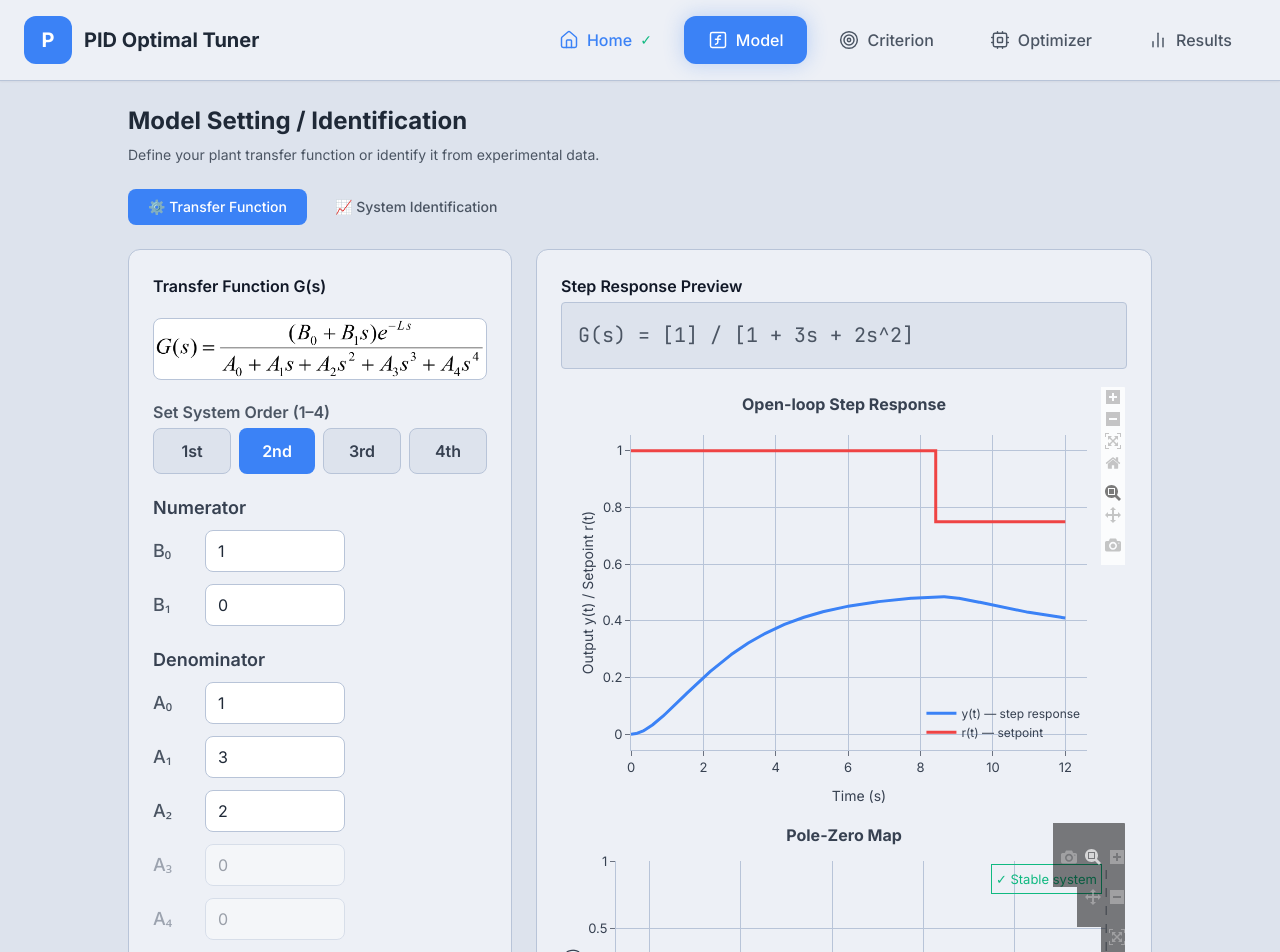
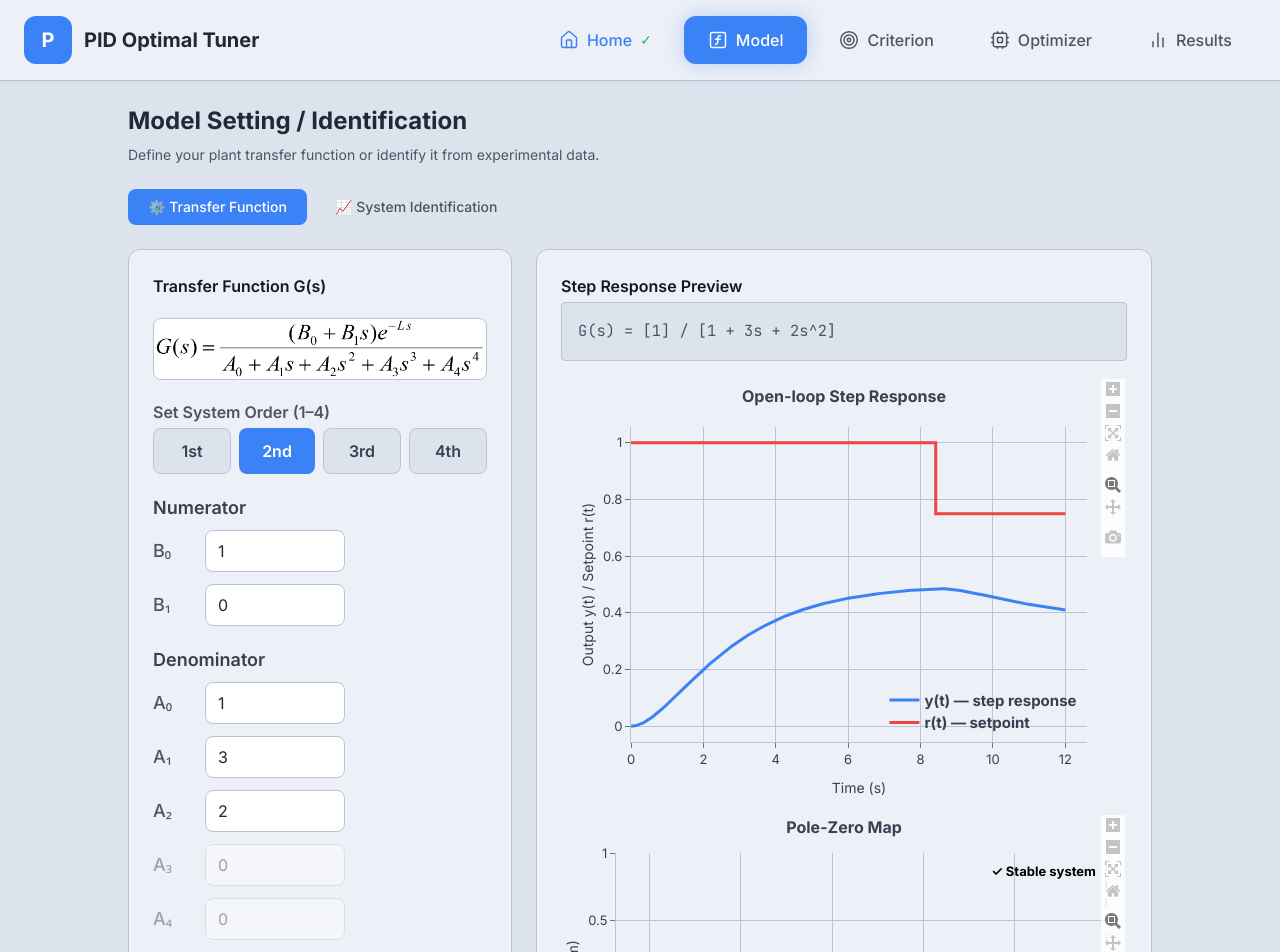
Before and after one commit to romasevych-yuriy/PID_Optimal_Tuner, a React (Vite) app: page /#/model in a window 1280 px wide. Shown: the top 952 px of the page. Built offline with nearby package versions, Linux system fonts and the light colour scheme.

Commit message:
ui: smaller G(s), filled stability label, PZ modebar, bold+bigger legends

```diff
--- a/src/pages/ModelPage.jsx
+++ b/src/pages/ModelPage.jsx
@@ -287,7 +287,7 @@ export default function ModelPage() {
           {/* Preview */}
           <div className="card flex-1 min-w-0">
             <h2 className="font-semibold text-gray-900 mb-1">Step Response Preview</h2>
-            <div className="text-gray-600 text-xl mb-4 font-mono border border-dark-border rounded p-4 bg-dark-bg leading-relaxed">
+            <div className="text-gray-600 mb-4 font-mono border border-dark-border rounded p-4 bg-dark-bg leading-relaxed" style={{ fontSize: '0.96rem' }}>
               G(s) = [{numStr}] / [{denStr}]{delay > 0 ? ` · e^(-${delay}s)` : ''}
             </div>
             {previewError && <p className="text-red-400 text-sm mb-3">{previewError}</p>}
@@ -300,7 +300,7 @@ export default function ModelPage() {
                     y: previewData.y,
                     type: 'scatter',
                     mode: 'lines',
-                    name: 'y(t) — step response',
+                    name: '<b>y(t) — step response</b>',
                     line: { color: '#3b82f6', width: 3 },
                     cliponaxis: false,
                   },
@@ -309,7 +309,7 @@ export default function ModelPage() {
                     y: previewData.t.map(ti => ti < 0.7 * tCalc ? 1.0 : 0.75),
                     type: 'scatter',
                     mode: 'lines',
-                    name: 'r(t) — setpoint',
+                    name: '<b>r(t) — setpoint</b>',
                     line: { color: '#ef4444', width: 3, shape: 'hv' },
                     cliponaxis: false,
                   },
@@ -327,7 +327,7 @@ export default function ModelPage() {
                     autorange: true,
                     rangemode: 'normal',
                   },
-                  legend: { x: 0.99, y: 0.01, xanchor: 'right', yanchor: 'bottom' },
+                  legend: { x: 0.99, y: 0.01, xanchor: 'right', yanchor: 'bottom', font: { size: 15 } },
                   margin: { l: 70, r: 40, t: 50, b: 55 },
                   modebar: { orientation: 'v', bgcolor: 'rgba(255,255,255,0.8)' },
                   height: 420,
@@ -349,7 +349,7 @@ export default function ModelPage() {
                     y: pzMap.zeros.map(z => z.im),
                     type: 'scatter',
                     mode: 'markers',
-                    name: '○ Zeros',
+                    name: '<b>○ Zeros</b>',
                     marker: { symbol: 'circle-open', size: 14, color: '#3b82f6', line: { width: 2.5 } },
                   },
                   {
@@ -357,7 +357,7 @@ export default function ModelPage() {
                     y: pzMap.poles.map(p => p.im),
                     type: 'scatter',
                     mode: 'markers',
-                    name: '× Poles',
+                    name: '<b>× Poles</b>',
                     marker: { symbol: 'x', size: 14, color: '#ef4444', line: { width: 2.5 } },
                   },
                 ]}
@@ -378,15 +378,16 @@ export default function ModelPage() {
                     { type: 'line', x0: 0, x1: 1, y0: 0, y1: 0, xref: 'paper', yref: 'y', line: { color: '#9ca3af', dash: 'dash', width: 1.5 } },
                   ],
                   showlegend: true,
-                  legend: { x: 0.99, y: 0.01, xanchor: 'right', yanchor: 'bottom', bgcolor: 'rgba(237,240,246,0.9)', bordercolor: '#b8c4d8', borderwidth: 1 },
+                  legend: { x: 0.99, y: 0.01, xanchor: 'right', yanchor: 'bottom', bgcolor: 'rgba(237,240,246,0.9)', bordercolor: '#b8c4d8', borderwidth: 1, font: { size: 15 } },
+                  modebar: { orientation: 'v', bgcolor: 'rgba(255,255,255,0.8)' },
                   annotations: [{
-                    text: pzMap.stable ? '✓ Stable system' : '⚠ Unstable / marginally stable',
+                    text: pzMap.stable ? '<b>✓ Stable system</b>' : '<b>⚠ Unstable system</b>',
                     x: 0.99, y: 0.99, xref: 'paper', yref: 'paper',
                     xanchor: 'right', yanchor: 'top', showarrow: false,
-                    font: { color: pzMap.stable ? '#10b981' : '#ef4444', size: 13 },
-                    bgcolor: pzMap.stable ? 'rgba(16,185,129,0.12)' : 'rgba(239,68,68,0.12)',
+                    font: { color: '#000000', size: 13 },
+                    bgcolor: pzMap.stable ? '#10b981' : '#ef4444',
                     bordercolor: pzMap.stable ? '#10b981' : '#ef4444',
-                    borderwidth: 1, borderpad: 5,
+                    borderwidth: 0, borderpad: 6,
                   }],
                   height: 360,
                 }}
```
